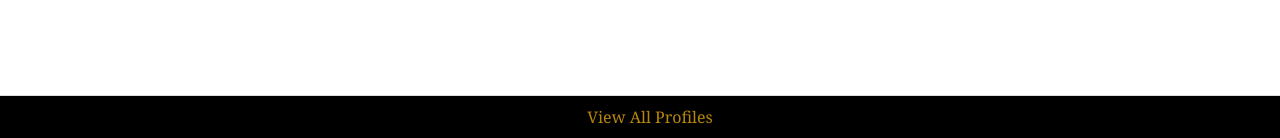
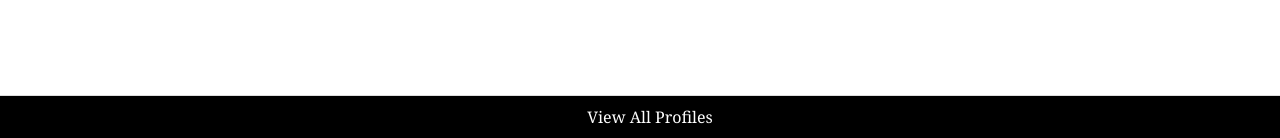
Before and after one commit to alvenie/cs412, a Django app: page /mini_insta/profile/1/ in a window 1280 px wide. Shown: the part 662-800 px from the top of the page. Run offline with Django 5.2, Linux system fonts and the light colour scheme; data comes from the database, SQL or seed files in the repository.

Commit message:
Changed styling

```diff
--- a/static/mini_insta.css
+++ b/static/mini_insta.css
@@ -20,16 +20,6 @@ nav {
     align-items: center;
     gap: 20px;
     font-family: "Georgia", serif;
-}
-
-li {
-    list-style-type: none;
-    color: darkgoldenrod;
-}
-
-a {
-    text-decoration: none;
-    color: darkgoldenrod;
 }
 
 p {
@@ -125,6 +115,12 @@ footer {
     bottom: 0;
 }
 
+a {
+    text-decoration: none;
+    color: white;
+
+}
+
 main {
     flex: 1;
     padding-bottom: 50px; /* Space for the footer */
```
